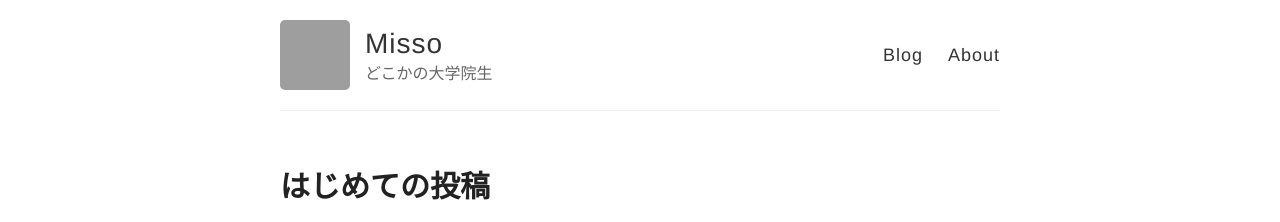
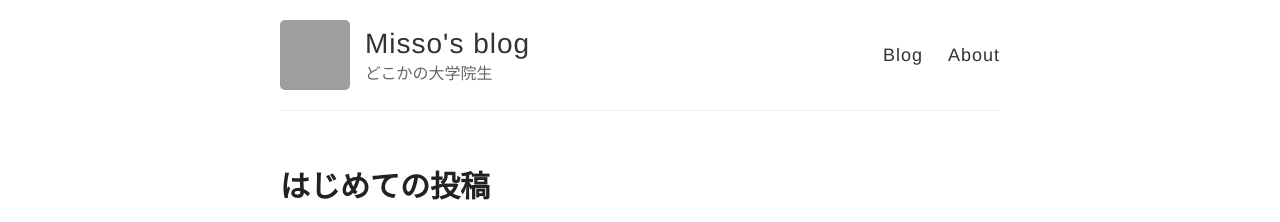
Before and after one commit to Selene-Misso/Selene-Misso.github.io, a Jekyll site: the page built from index.html, in a window 1280 px wide. Shown: the top 222 px of the page. Built offline with Jekyll 4.4.1, drawn with Linux system fonts in a browser that asks for light colours; Markdown is read by kramdown in place of the engine named in the settings; grey boxes are pictures that could not be loaded.

Commit message:
Update _config.yml

```diff
--- a/_config.yml
+++ b/_config.yml
@@ -3,7 +3,7 @@
 #
 
 # Name of your site (displayed in the header)
-name: Misso
+name: Misso's blog
 
 # Short bio or description (displayed in the header)
 description: どこかの大学院生
@@ -33,7 +33,7 @@ footer-links:
 disqus:
 
 # Enter your Google Analytics web tracking code (e.g. UA-2110908-2) to activate tracking
-google_analytics:
+google_analytics: UA-58793005-1
 
 # Your website URL (e.g. http://barryclark.github.io or http://www.barryclark.co)
 # Used for Sitemap.xml and your RSS feed
```
